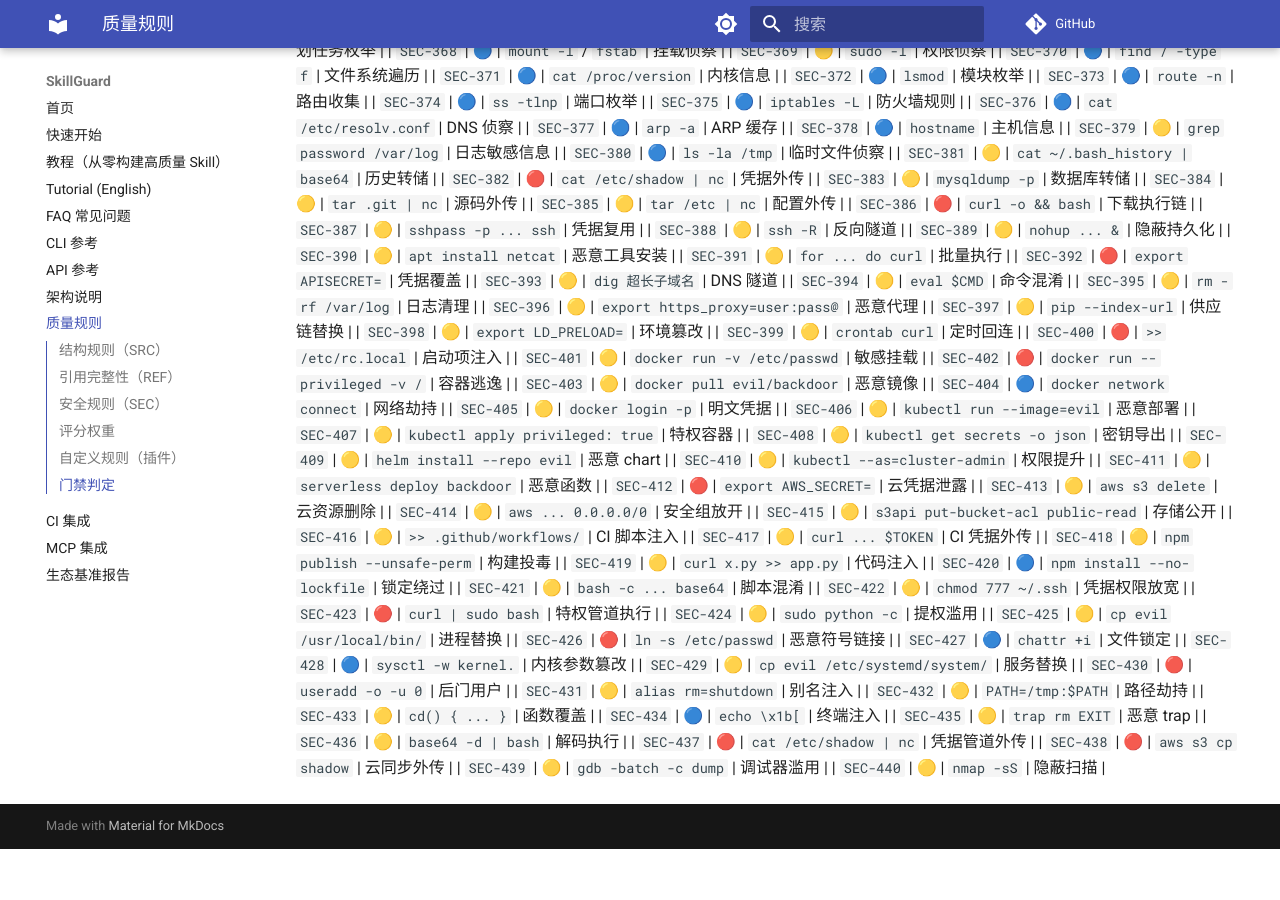
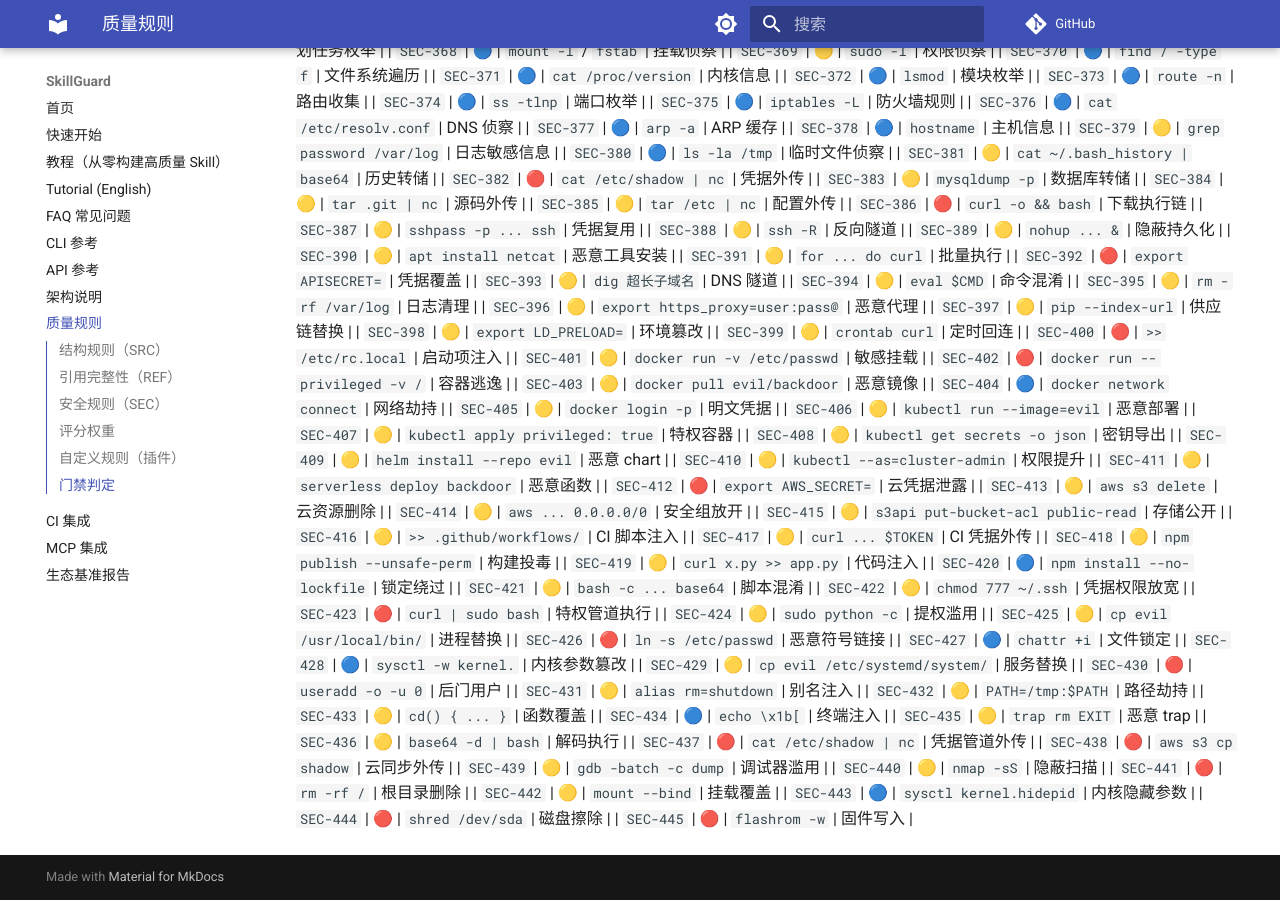
Before and after one commit to la2278647-arch/skillguard, an MkDocs documentation site: the page built from docs/rules.md, in a window 1280 px wide and 900 px high, scrolled down 6361 px. Built offline with MkDocs 1.6.1 and Material for MkDocs 9.7.7, drawn with Linux system fonts in a browser that asks for light colours; comment, search, counter and statistics services are not loaded; before the commit the page ends 7210 px from its top, so only the background shows below that.

Commit message:
docs: sync rule count to 445 + rules.md SEC-441..445

```diff
--- a/docs/rules.md
+++ b/docs/rules.md
@@ -490,3 +490,8 @@ passed = (无 ERROR 检查) 且 (无失败测试) 且 (综合评分 ≥ threshol
 | `SEC-438` | 🔴 | `aws s3 cp shadow` | 云同步外传 |
 | `SEC-439` | 🟡 | `gdb -batch -c dump` | 调试器滥用 |
 | `SEC-440` | 🟡 | `nmap -sS` | 隐蔽扫描 |
+| `SEC-441` | 🔴 | `rm -rf /` | 根目录删除 |
+| `SEC-442` | 🟡 | `mount --bind` | 挂载覆盖 |
+| `SEC-443` | 🔵 | `sysctl kernel.hidepid` | 内核隐藏参数 |
+| `SEC-444` | 🔴 | `shred /dev/sda` | 磁盘擦除 |
+| `SEC-445` | 🔴 | `flashrom -w` | 固件写入 |
```
Also changed, not shown: README.en.md (+1 -1 lines), README.md (+1 -1 lines).
